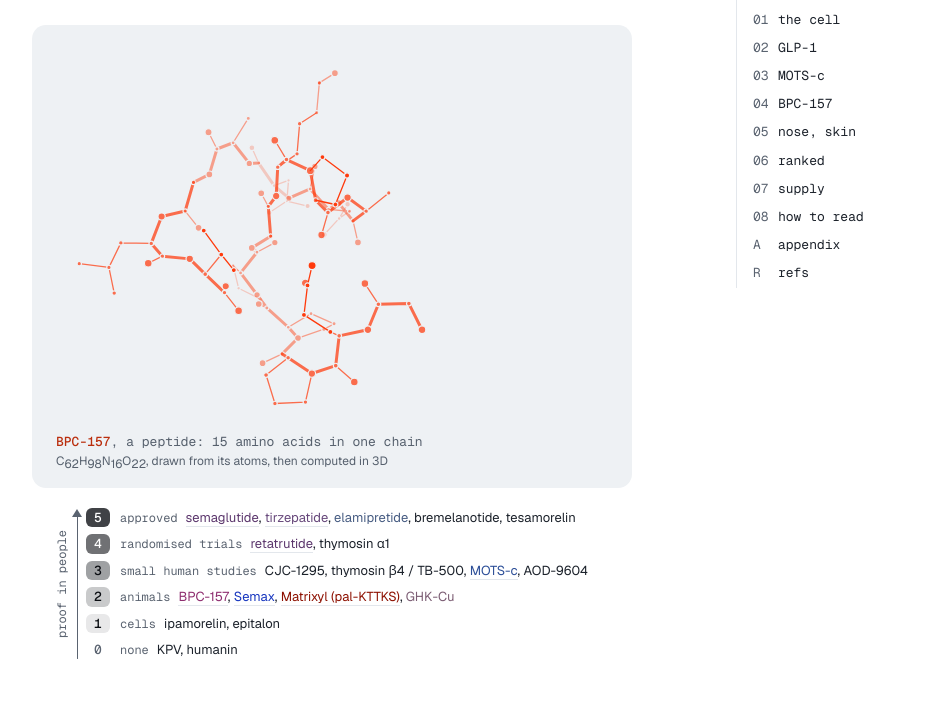
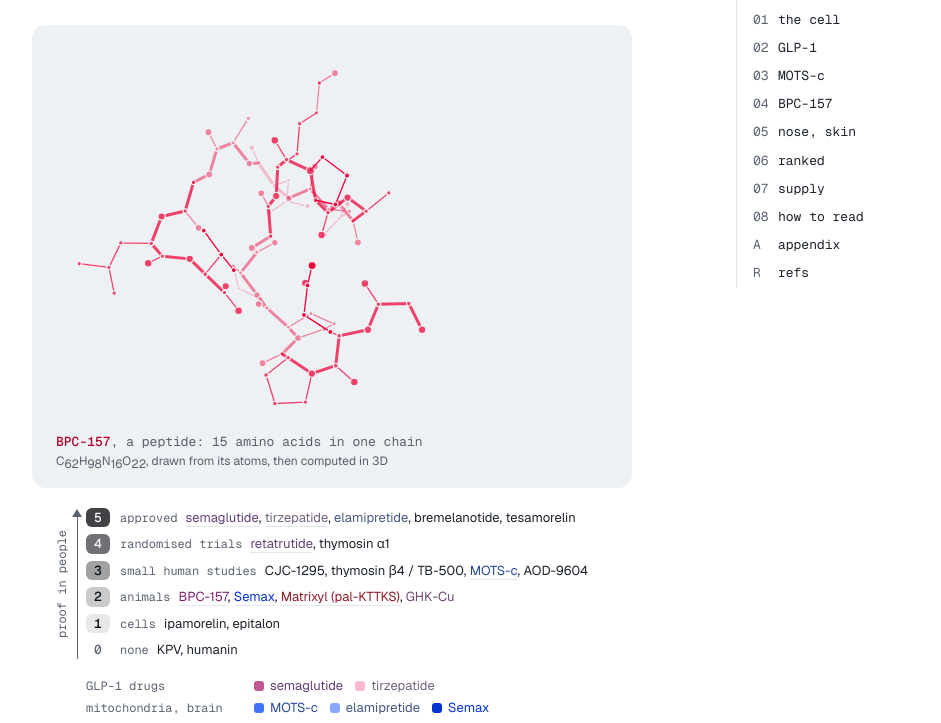
Before and after one commit to kat-titter/peptides, a plain HTML site: page index.html in a window 1280 px wide. Shown: the part 224-947 px from the top of the page, without its empty margins (144-1085 px from the left). Drawn offline with nearby package versions, Linux system fonts and the light colour scheme.

Commit message:
Atlas from peptide-atlas bc08461

```diff
--- a/index.html
+++ b/index.html
@@ -6,14 +6,14 @@
 <meta property="og:title" content="Peptide Atlas: messages, mechanisms and money">
 <meta property="og:description" content="Nineteen peptides, from semaglutide to BPC-157, ranked by how much proof there is in people: what each one does in a cell, and who keeps the margin.">
 <meta property="og:url" content="https://kat-titter.github.io/peptides/">
-<meta property="og:image" content="https://kat-titter.github.io/peptides/card.png?v=c08043c2">
+<meta property="og:image" content="https://kat-titter.github.io/peptides/card.png?v=7d3930ff">
 <meta property="og:image:type" content="image/png">
 <meta property="og:image:width" content="1200">
 <meta property="og:image:height" content="630">
-<meta property="og:image:alt" content="The skeletal formula of BPC-157 in rust orange beside the words “Frontier biotech, first-class mail”, and the line “19 peptides, ranked by proof in people”.">
+<meta property="og:image:alt" content="The skeletal formula of BPC-157 in watermelon red beside the words “Frontier biotech, first-class mail”, and the line “19 peptides, ranked by proof in people”.">
 <meta name="twitter:card" content="summary_large_image">
-<meta name="twitter:image" content="https://kat-titter.github.io/peptides/card.png?v=c08043c2">
-<meta name="twitter:image:alt" content="The skeletal formula of BPC-157 in rust orange beside the words “Frontier biotech, first-class mail”, and the line “19 peptides, ranked by proof in people”.">
+<meta name="twitter:image" content="https://kat-titter.github.io/peptides/card.png?v=7d3930ff">
+<meta name="twitter:image:alt" content="The skeletal formula of BPC-157 in watermelon red beside the words “Frontier biotech, first-class mail”, and the line “19 peptides, ranked by proof in people”.">
 <meta name="viewport" content="width=device-width, initial-scale=1">
 <title>Peptide Atlas</title>
 <meta name="description" content="A textbook page on therapeutic peptides: what a peptide is, why the field is hot, how BPC-157, MOTS-c and the GLP-1 class act in the cell, the evidence behind each, the supply chain and the money. Verified sources, November 2026.">
@@ -23,9 +23,9 @@
 :root{
   --paper:#ffffff; --ink:#0a0d12; --body:#1c222b; --muted:#5a6370; --hair:#e3e7ec;
     --plate:#eef1f4; --plate-hair:#d9dee5; --plate-muted:#56606d;
-    --glp:oklch(.554 .150 347); --tzp:oklch(.730 .159 358); --smx:oklch(.420 .214 266);
-  --mots:oklch(.618 .196 265); --ela:oklch(.765 .120 264);
-  --bpc:oklch(.652 .236 33); --ghk:oklch(.845 .091 45); --mtx:oklch(.411 .159 31);
+    --glp:oklch(.605 .150 347); --tzp:oklch(.859 .085 357);
+  --mots:oklch(.600 .208 265); --ela:oklch(.743 .131 268); --smx:oklch(.433 .239 264);
+  --bpc:oklch(.603 .243 22); --ghk:oklch(.742 .144 25); --mtx:oklch(.427 .148 21);
   --gb:var(--ink); --mark:oklch(.94 .17 118);
   --sans:"Geist",system-ui,sans-serif; --mono:"Geist Mono",ui-monospace,monospace;
     --s0:12px; --s1:13px; --s2:15px; --s3:19px; --s4:23px; --s5:46px;
@@ -44,13 +44,13 @@
 @media screen and (prefers-color-scheme:dark){:root:not([data-theme="light"]){
   --paper:#06080b; --ink:#eef2f6; --body:#cfd6de; --muted:#8a94a2; --hair:#1f252d;
   --plate:#161b22; --plate-hair:#262d37; --plate-muted:#8a94a2;
-  --glp:oklch(.743 .174 357); --tzp:oklch(.596 .122 351); --smx:oklch(.857 .070 262); --mots:oklch(.737 .135 262); --ela:oklch(.548 .199 265);
-  --bpc:oklch(.672 .220 37); --ghk:oklch(.498 .173 35); --mtx:oklch(.851 .085 42); --mark:oklch(.40 .11 120);}}
+  --glp:oklch(.689 .122 348); --tzp:oklch(.564 .141 349); --mots:oklch(.671 .178 254); --ela:oklch(.517 .180 257); --smx:oklch(.851 .076 251);
+  --bpc:oklch(.660 .226 28); --ghk:oklch(.442 .148 22); --mtx:oklch(.826 .094 25); --mark:oklch(.40 .11 120);}}
 @media screen{:root[data-theme="dark"]{
   --paper:#06080b; --ink:#eef2f6; --body:#cfd6de; --muted:#8a94a2; --hair:#1f252d;
   --plate:#161b22; --plate-hair:#262d37; --plate-muted:#8a94a2;
-  --glp:oklch(.743 .174 357); --tzp:oklch(.596 .122 351); --smx:oklch(.857 .070 262); --mots:oklch(.737 .135 262); --ela:oklch(.548 .199 265);
-  --bpc:oklch(.672 .220 37); --ghk:oklch(.498 .173 35); --mtx:oklch(.851 .085 42); --mark:oklch(.40 .11 120);}}
+  --glp:oklch(.689 .122 348); --tzp:oklch(.564 .141 349); --mots:oklch(.671 .178 254); --ela:oklch(.517 .180 257); --smx:oklch(.851 .076 251);
+  --bpc:oklch(.660 .226 28); --ghk:oklch(.442 .148 22); --mtx:oklch(.826 .094 25); --mark:oklch(.40 .11 120);}}
 @media screen{
   figure{--paper:var(--plate); --hair:var(--plate-hair); --muted:var(--plate-muted); --wk:8%; --tk:24%;
     background:var(--paper); border-radius:var(--r)}
@@ -82,9 +82,9 @@ h3{font-size:var(--s4); line-height:1.3; letter-spacing:-.04em; margin:72px 0 16
 p{margin:0 0 24px; text-wrap:pretty}
 p b,li b{color:var(--ink); font-weight:600}
 mark{background:var(--mark); color:var(--ink); padding:0 .15em; border-radius:var(--rs)}
-:is([data-p],#proofstrip em){color:color-mix(in oklch,var(--c) 62%,var(--ink))}
-:is([data-p],#proofstrip em):is([style*="--smx)"],[style*="--gb)"],[style*="--mtx)"]){color:var(--c)}
-:is([data-p],#proofstrip em,a.pep):is([style*="--tzp)"],[style*="--ela)"],[style*="--ghk)"]){color:color-mix(in oklch,var(--c) 52%,var(--ink))}
+:is([data-p],#proofstrip em,#classkey em){color:color-mix(in oklch,var(--c) 62%,var(--ink))}
+:is([data-p],#proofstrip em,#classkey em):is([style*="--smx)"],[style*="--gb)"],[style*="--mtx)"]){color:var(--c)}
+:is([data-p],#proofstrip em,#classkey em,a.pep):is([style*="--tzp)"],[style*="--ela)"],[style*="--ghk)"]){color:color-mix(in oklch,var(--c) 52%,var(--ink))}
 .mono{font-family:var(--mono)}
 sup{font:500 var(--s0)/0 var(--mono); color:var(--muted); margin-left:1px}
 sup a{color:inherit; text-decoration:none} sup a:hover,sup a:focus-visible{color:var(--ink)}
@@ -153,6 +153,11 @@ details[open] summary{margin-bottom:16px}
 #proofstrip a{text-decoration:none; border-bottom:1px solid var(--hair)}
 #proofstrip em{font-style:normal}
 #proofstrip i{font:400 var(--s0)/1.5 var(--mono); font-style:normal; color:var(--muted); margin-right:8px}
+#classkey{margin:14px 0 0 30px; display:grid; gap:3px; max-width:var(--fig); font:400 var(--s1)/1.5 var(--sans); color:var(--body)}
+#classkey p{margin:0}
+#classkey i{display:inline-block; min-width:168px; font:400 var(--s0)/1.5 var(--mono); font-style:normal; color:var(--muted)}
+#classkey em{font-style:normal; margin-right:12px; white-space:nowrap}
+#classkey s{display:inline-block; width:10px; height:10px; margin-right:6px; border-radius:3px; background:var(--c); vertical-align:-1px}
 #proofstrip{position:relative; padding-left:30px}
 #proofstrip li.ax{position:absolute; left:0; top:3px; bottom:3px; width:22px; padding:0; display:block}
 #proofstrip li.ax::before{content:""; position:absolute; right:0; top:7px; bottom:0; width:1.5px; border-radius:1px; background:var(--muted)}
@@ -160,7 +165,7 @@ details[open] summary{margin-bottom:16px}
 #proofstrip li.ax span{position:absolute; left:0; top:50%; transform:translateY(-50%) rotate(180deg); writing-mode:vertical-rl;
   font:400 var(--s0)/1 var(--mono); color:var(--muted); white-space:nowrap}
 @media (max-width:720px){
-  #proofstrip{margin-top:12px}
+  #proofstrip{margin-top:12px} #classkey i{display:block}
   #proofstrip span{font-size:var(--s0)}
   #proofstrip li{grid-template-columns:22px 1fr; padding:3px 0}
 }
@@ -425,6 +430,11 @@ requestAnimationFrame(loop);
   <li data-t="1"><b>1</b><span><i>cells</i>ipamorelin, epitalon</span></li>
   <li data-t="0"><b>0</b><span><i>none</i>KPV, humanin</span></li>
  </ol>
+  <div id="classkey" role="list" aria-label="Colour key: one hue per peptide family">
+   <p role="listitem"><i>GLP-1 drugs</i><em style="--c:var(--glp)"><s aria-hidden="true"></s>semaglutide</em><em style="--c:var(--tzp)"><s aria-hidden="true"></s>tirzepatide</em></p>
+   <p role="listitem"><i>mitochondria, brain</i><em style="--c:var(--mots)"><s aria-hidden="true"></s>MOTS-c</em><em style="--c:var(--ela)"><s aria-hidden="true"></s>elamipretide</em><em style="--c:var(--smx)"><s aria-hidden="true"></s>Semax</em></p>
+   <p role="listitem"><i>repair, skin</i><em style="--c:var(--bpc)"><s aria-hidden="true"></s>BPC-157</em><em style="--c:var(--ghk)"><s aria-hidden="true"></s>GHK-Cu</em><em style="--c:var(--mtx)"><s aria-hidden="true"></s>Matrixyl</em></p>
+  </div>
  </div>
 <nav aria-label="Contents"><ol><li><a href="#intro"><b>00</b>intro</a></li><li><a href="#map"><b>01</b>the cell</a></li><li><a href="#glp1"><b>02</b>GLP-1</a></li><li><a href="#motsc"><b>03</b>MOTS-c</a></li><li><a href="#bpc157"><b>04</b>BPC-157</a></li><li><a href="#doors"><b>05</b>nose, skin</a></li><li><a href="#matrix"><b>06</b>ranked</a></li><li><a href="#supply"><b>07</b>supply</a></li><li><a href="#evidence"><b>08</b>how to read</a></li><li><a href="#appendix"><b>A</b>appendix</a></li><li><a href="#refs"><b>R</b>refs</a></li></ol></nav>
 </div></div></header>
```
Also changed, not shown: card.png.
